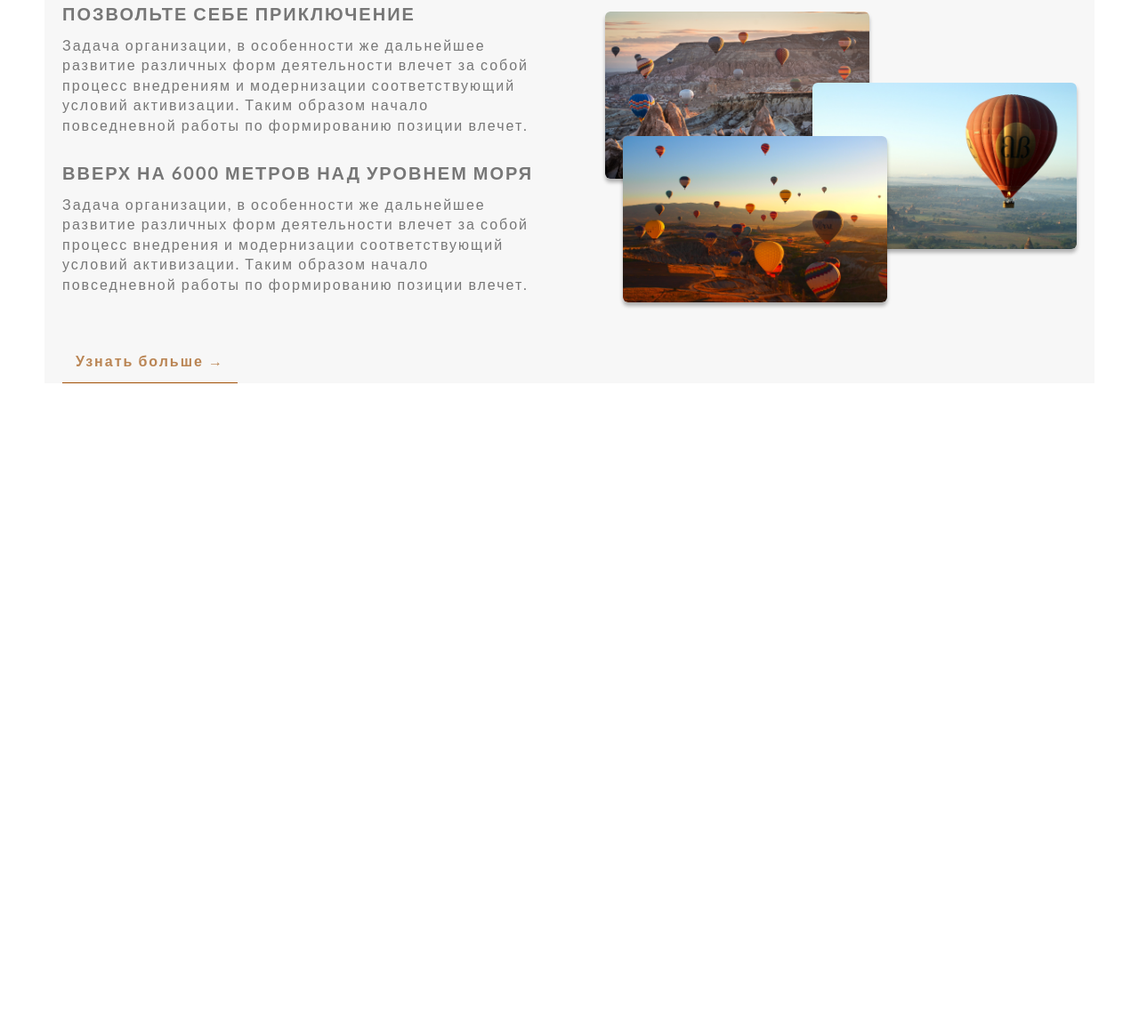
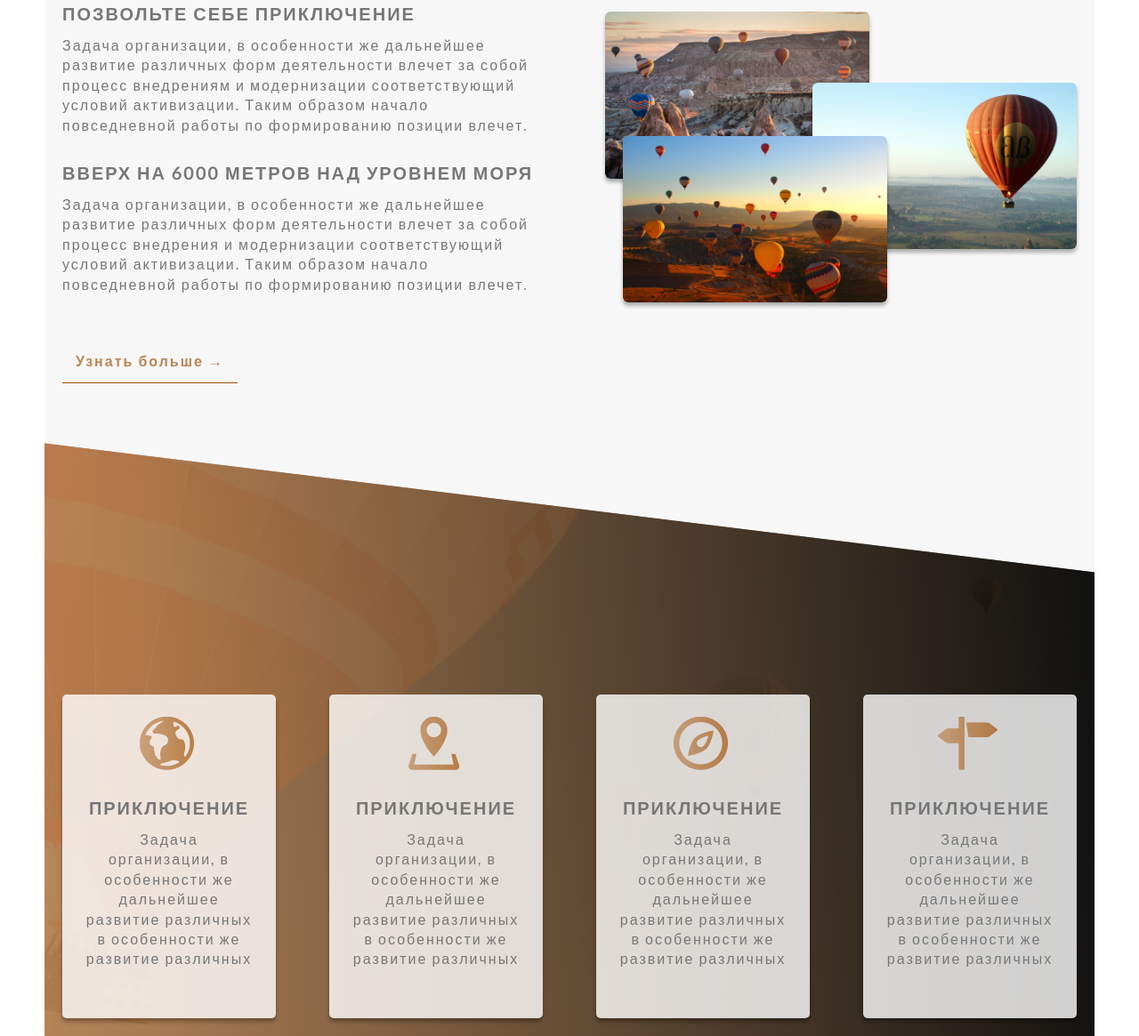
Before and after one commit to Python-95/Ballons, a plain HTML site: page index.html in a window 1280 px wide. Shown: the part 1015-2180 px from the top of the page at 89% size. Before the commit the page ends 1496 px from the top, so only its background shows below. Drawn offline with Linux system fonts and the light colour scheme.

Commit message:
add skew-y

```diff
--- a/SASS/base/_typography.sass
+++ b/SASS/base/_typography.sass
@@ -42,7 +42,7 @@ body
 	line-height: 4.3rem
 	letter-spacing: 1rem
 	text-transform: uppercase
-	background: linear-gradient(90deg, $color-brown-light 3.65%, $color-brown-dark 100%)
+	background: linear-gradient(90deg, rgba($color-brown-light, 0.7) 0.03%, rgba($color-brown-dark, 0.7) 99.94%)
 	-webkit-background-clip: text
 	color: transparent
 	transition: all .4s
--- /dev/null
+++ b/SASS/components/_adventure-card.sass
@@ -0,0 +1,15 @@
+.adventure-card
+	padding: 2.5rem
+	background-color: rgba($color-white, 0.8)
+	border-radius: .5rem
+	box-shadow: $box-shadow
+	text-align: center
+	transition: all .2s
+	&:hover
+		transform: translateY(-1.5rem) scale(1.03)
+	&__icon
+		font-size: 6rem
+		background: linear-gradient(90deg, rgba($color-brown-light, 0.7) 0.03%, rgba($color-brown-dark, 0.7) 99.94%)
+		-webkit-background-clip: text
+		color: transparent
+		display: inline-block
--- a/SASS/pages/_home.sass
+++ b/SASS/pages/_home.sass
@@ -1,2 +1,14 @@
 .section-about
 	padding-top: 8.5rem
+	padding-bottom: 14rem
+
+.adventure
+	padding: 21rem 0
+	background: linear-gradient(90.05deg, rgba($color-brown-light, 0.7) 0.03%, rgba($color-black, 0.7) 99.94%), url(../img/adventure-bcg.png) center/cover no-repeat
+
+	// искривляем секцию по оси Y -----------------
+	transform: skewY(7deg)
+
+	// убираем искривление для всех дочерних элементов секции
+	&.adventure > *
+		transform: skewY(-7deg)
--- a/SASS/style.sass
+++ b/SASS/style.sass
@@ -12,6 +12,7 @@
 @import "components/button.sass"
 @import "components/button-text.sass"
 @import "components/composition.sass"
+@import "components/adventure-card.sass"
 
 @import "layout/header.sass"
 @import "layout/grid.sass"
--- /dev/null
+++ b/css/icon-font.css
@@ -0,0 +1,39 @@
+@font-face {
+  font-family: 'icomoon';
+  src:  url('fonts/icomoon.eot?an7klp');
+  src:  url('fonts/icomoon.eot?an7klp#iefix') format('embedded-opentype'),
+    url('fonts/icomoon.ttf?an7klp') format('truetype'),
+    url('fonts/icomoon.woff?an7klp') format('woff'),
+    url('fonts/icomoon.svg?an7klp#icomoon') format('svg');
+  font-weight: normal;
+  font-style: normal;
+  font-display: block;
+}
+
+[class^="icon-"], [class*=" icon-"] {
+  /* use !important to prevent issues with browser extensions that change fonts */
+  font-family: 'icomoon' !important;
+  speak: never;
+  font-style: normal;
+  font-weight: normal;
+  font-variant: normal;
+  text-transform: none;
+  line-height: 1;
+
+  /* Better Font Rendering =========== */
+  -webkit-font-smoothing: antialiased;
+  -moz-osx-font-smoothing: grayscale;
+}
+
+.icon-Vector:before {
+  content: "\e900";
+}
+.icon-Vector2:before {
+  content: "\e901";
+}
+.icon-Vector3:before {
+  content: "\e902";
+}
+.icon-Vector4:before {
+  content: "\e903";
+}
--- a/index.html
+++ b/index.html
@@ -5,6 +5,7 @@
 	<meta http-equiv="X-UA-Compatible" content="IE=edge">
 	<meta name="viewport" content="width=device-width, initial-scale=1.0">
 	<link href="https://fonts.googleapis.com/css2?family=Lato:ital,wght@0,300;0,400;0,700;0,900;1,300;1,400;1,700&family=Roboto:wght@100;300;400;500;700;900&display=swap" rel="stylesheet">
+	<link rel="stylesheet" href="/css/icon-font.css">
 	<link rel="stylesheet" href="/css/style.css">
 	<title>Ballons</title>
 </head>
@@ -57,10 +58,39 @@
 						</div>
 					</div>
 				</div>
+			</section>
 
-
-
-
+			<section class="adventure">
+				<div class="row">
+					<div class="col-1-of-4">
+						<div class="adventure-card">
+							<i class="adventure-card__icon icon-Vector margin-bottom-30px"></i>
+							<h3 class="title-third margin-bottom-13px">ПРИКЛЮЧЕНие</h3>
+							<p class="paragraph margin-bottom-30px">Задача организации, в особенности же дальнейшее развитие различных в особенности же развитие различных</p>
+						</div>
+					</div>
+					<div class="col-1-of-4">
+						<div class="adventure-card">
+							<i class="adventure-card__icon icon-Vector2 margin-bottom-30px"></i>
+							<h3 class="title-third margin-bottom-13px">ПРИКЛЮЧЕНие</h3>
+							<p class="paragraph margin-bottom-30px">Задача организации, в особенности же дальнейшее развитие различных в особенности же развитие различных</p>
+						</div>
+					</div>
+					<div class="col-1-of-4">
+						<div class="adventure-card">
+							<i class="adventure-card__icon icon-Vector3 margin-bottom-30px"></i>
+							<h3 class="title-third margin-bottom-13px">ПРИКЛЮЧЕНие</h3>
+							<p class="paragraph margin-bottom-30px">Задача организации, в особенности же дальнейшее развитие различных в особенности же развитие различных</p>
+						</div>
+					</div>
+					<div class="col-1-of-4">
+						<div class="adventure-card">
+							<i class="adventure-card__icon icon-Vector4 margin-bottom-30px"></i>
+							<h3 class="title-third margin-bottom-13px">ПРИКЛЮЧЕНие</h3>
+							<p class="paragraph margin-bottom-30px">Задача организации, в особенности же дальнейшее развитие различных в особенности же развитие различных</p>
+						</div>
+					</div>
+				</div>
 			</section>
 		</main>
 	</div>
```
Also changed, not shown: SASS/abstracts/_variable.sass (line endings or trailing spaces), css/fonts/icomoon.ttf (added), css/fonts/icomoon.woff (added), css/style.css, img/adventure-bcg.png (added), 3 other files.
